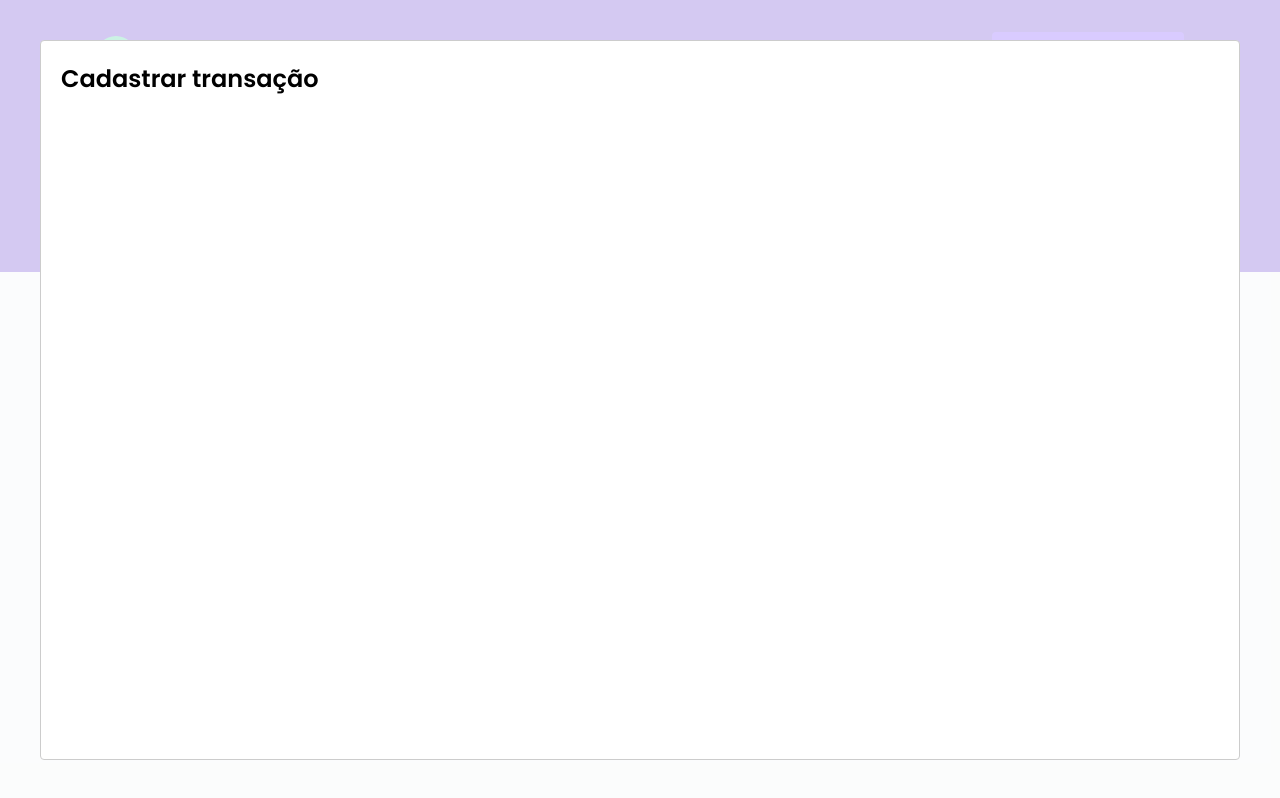
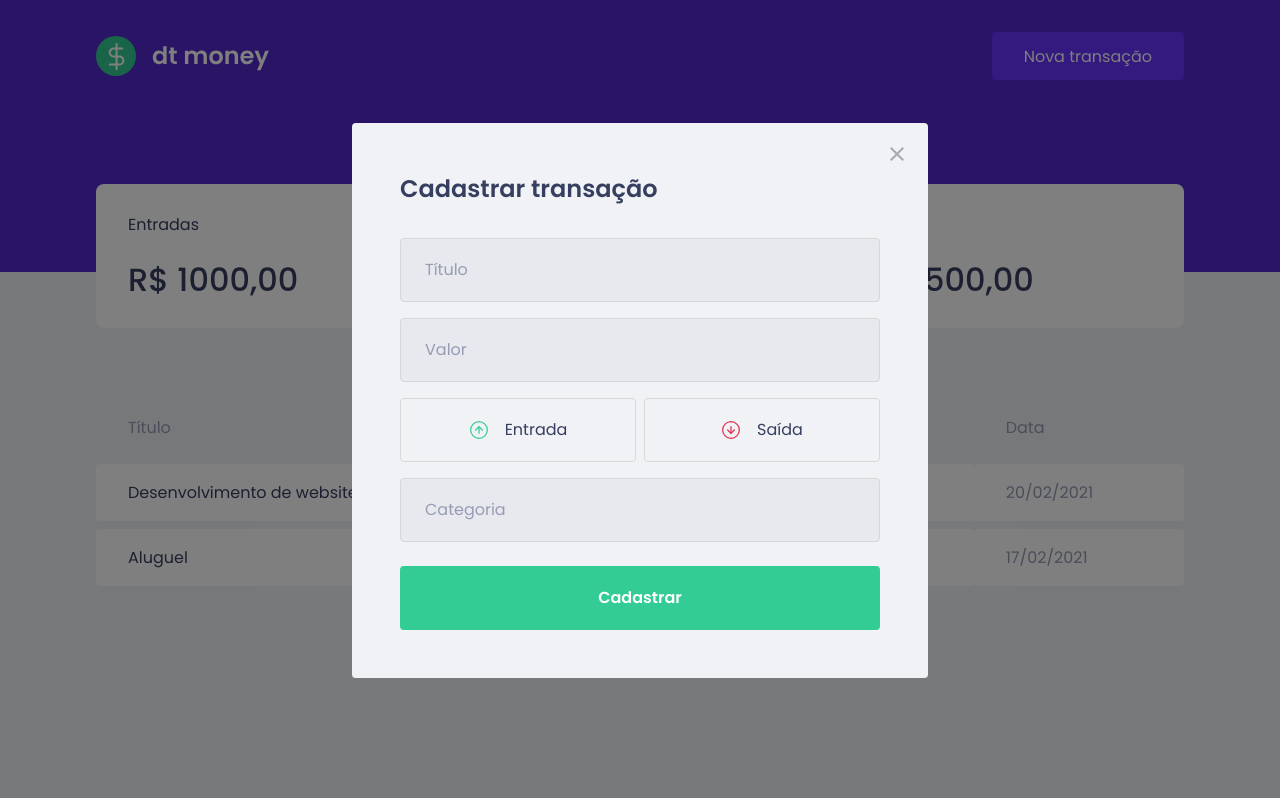
Before and after one commit to w1redl4in/dt-money, a React (Create React App) app: page / in a window 1280 px wide. Both pictures are taken after a click on the button "Nova transação". Built offline with nearby package versions, Linux system fonts and the light colour scheme; no server answers; what miragejs would draw is missing.

Commit message:
:tada: refactor: new transactional modal component

```diff
--- a/src/App.tsx
+++ b/src/App.tsx
@@ -3,6 +3,7 @@
 import { GlobalStyles } from './styles/global';
 import Modal from 'react-modal';
 import { useCallback, useState } from 'react';
+import { NewTransactionModal } from './components/NewTransactionModal';
 
 Modal.setAppElement('#root');
 
@@ -23,14 +24,10 @@
     <>
       <Header onOpenNewTransactionModal={handleOpenNewTransactionModal} />
       <Dashboard />
-
-      <Modal
+      <NewTransactionModal
         isOpen={isNewTransactionModalOpen}
         onRequestClose={handleCloseNewTransactionModal}
-      >
-        <h2>Cadastrar transação</h2>
-      </Modal>
-
+      />
       <GlobalStyles />
     </>
   );
--- /dev/null
+++ b/src/components/NewTransactionModal/index.tsx
@@ -0,0 +1,49 @@
+import Modal from 'react-modal';
+import { Container, TransactionTypeContainer } from './styles';
+import CloseImage from '../../assets/close.svg';
+import IncomeImage from '../../assets/income.svg';
+import OutcomeImage from '../../assets/outcome.svg';
+
+type NewTransactionModalProps = {
+  isOpen: boolean;
+  onRequestClose: () => void;
+};
+
+export const NewTransactionModal: React.FC<NewTransactionModalProps> = ({
+  isOpen,
+  onRequestClose,
+}) => {
+  return (
+    <Modal
+      isOpen={isOpen}
+      onRequestClose={onRequestClose}
+      overlayClassName="react-modal-overlay"
+      className="react-modal-content"
+    >
+      <button
+        type="button"
+        onClick={onRequestClose}
+        className="react-modal-close"
+      >
+        <img src={CloseImage} alt="Fechar modal" />
+      </button>
+      <Container>
+        <h2>Cadastrar transação</h2>
+        <input placeholder="Título" />
+        <input type="number" placeholder="Valor" />
+        <TransactionTypeContainer>
+          <button type="button">
+            <img src={IncomeImage} alt="Entrada" />
+            <span>Entrada</span>
+          </button>
+          <button type="button">
+            <img src={OutcomeImage} alt="Saída" />
+            <span>Saída</span>
+          </button>
+        </TransactionTypeContainer>
+        <input placeholder="Categoria" />
+        <button type="submit">Cadastrar</button>
+      </Container>
+    </Modal>
+  );
+};
--- /dev/null
+++ b/src/components/NewTransactionModal/styles.ts
@@ -0,0 +1,87 @@
+import styled from 'styled-components';
+import { darken } from 'polished';
+
+export const Container = styled.form`
+  h2 {
+    color: var(--text-title);
+    font-size: 1.5rem;
+    margin-bottom: 2rem;
+  }
+
+  input {
+    width: 100%;
+    padding: 0 1.5rem;
+    height: 4rem;
+    border-radius: 0.25rem;
+
+    border: 1px solid #d7d7d7;
+    background: #e7e9ee;
+
+    font-weight: 400;
+    font-size: 1rem;
+
+    &::placeholder {
+      color: var(--text-body);
+    }
+
+    & + input {
+      margin-top: 1rem;
+    }
+  }
+
+  button[type='submit'] {
+    width: 100%;
+    padding: 0 1.5rem;
+    height: 4rem;
+    background: var(--green);
+    color: #fff;
+    border-radius: 0.25rem;
+    border: 0;
+    font-size: 1rem;
+    margin-top: 1.5rem;
+    font-weight: 600;
+    transition: filter 0.2s;
+
+    &:hover {
+      filter: brightness(0.9);
+    }
+  }
+`;
+
+export const TransactionTypeContainer = styled.div`
+  margin: 1rem 0;
+
+  display: grid;
+  grid-template-columns: 1fr 1fr;
+  gap: 0.5rem;
+
+  button {
+    height: 4rem;
+    border: 1px solid #d7d7d7;
+    border-radius: 0.25rem;
+
+    background: transparent;
+
+    display: flex;
+    align-items: center;
+    justify-content: center;
+
+    transition: border-color 0.2s;
+
+    &:hover {
+      border-color: ${darken(0.1, '#d7d7d7')};
+    }
+
+    img {
+      width: 20px;
+      height: 20px;
+    }
+
+    span {
+      display: inline-block;
+      margin-left: 1rem;
+      font-size: 1rem;
+      color: var(--text-title);
+    }
+  }
+`;
--- a/src/styles/global.ts
+++ b/src/styles/global.ts
@@ -54,5 +54,42 @@
     cursor: not-allowed;
   }
 
+  .react-modal-overlay {
+    background: rgba(0,0,0,0.5);
+    position: fixed;
+    top: 0;
+    bottom: 0;
+    right: 0;
+    left: 0;
+
+    display: flex;
+    align-items: center;
+    justify-content: center;
+  }
+
+  .react-modal-content {
+    width: 100%;
+    max-width: 576px;
+    background: var(--background);
+    padding: 3rem;
+    position: relative;
+    border-radius: 0.24rem;
+  }
+
+  .react-modal-close {
+    position: absolute;
+    right: 1.5rem;
+    top: 1.5rem;
+    border: 0;
+    background: transparent;
+
+    transition: filter 0.2s;
+
+    &:hover {
+      filter: brightness(0.6);
+    }
+
+  }
+
 
 `;
```
